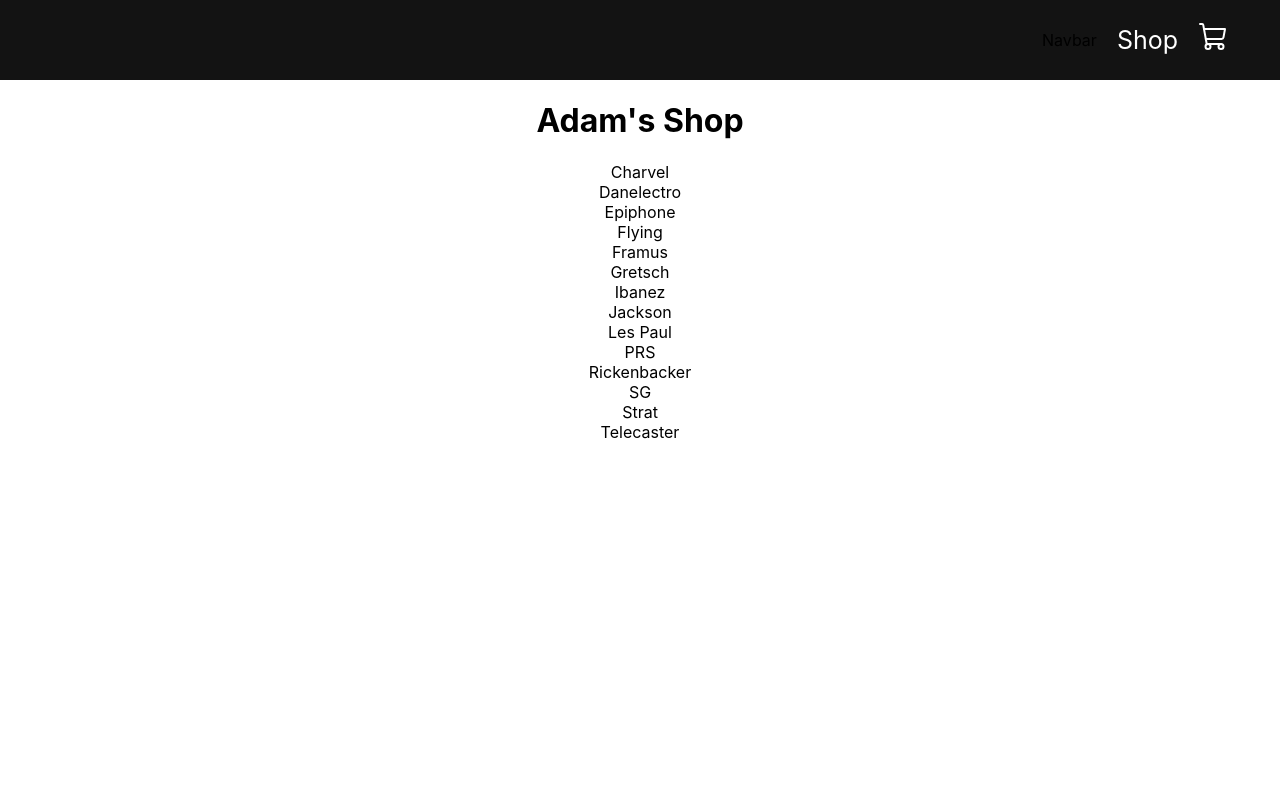
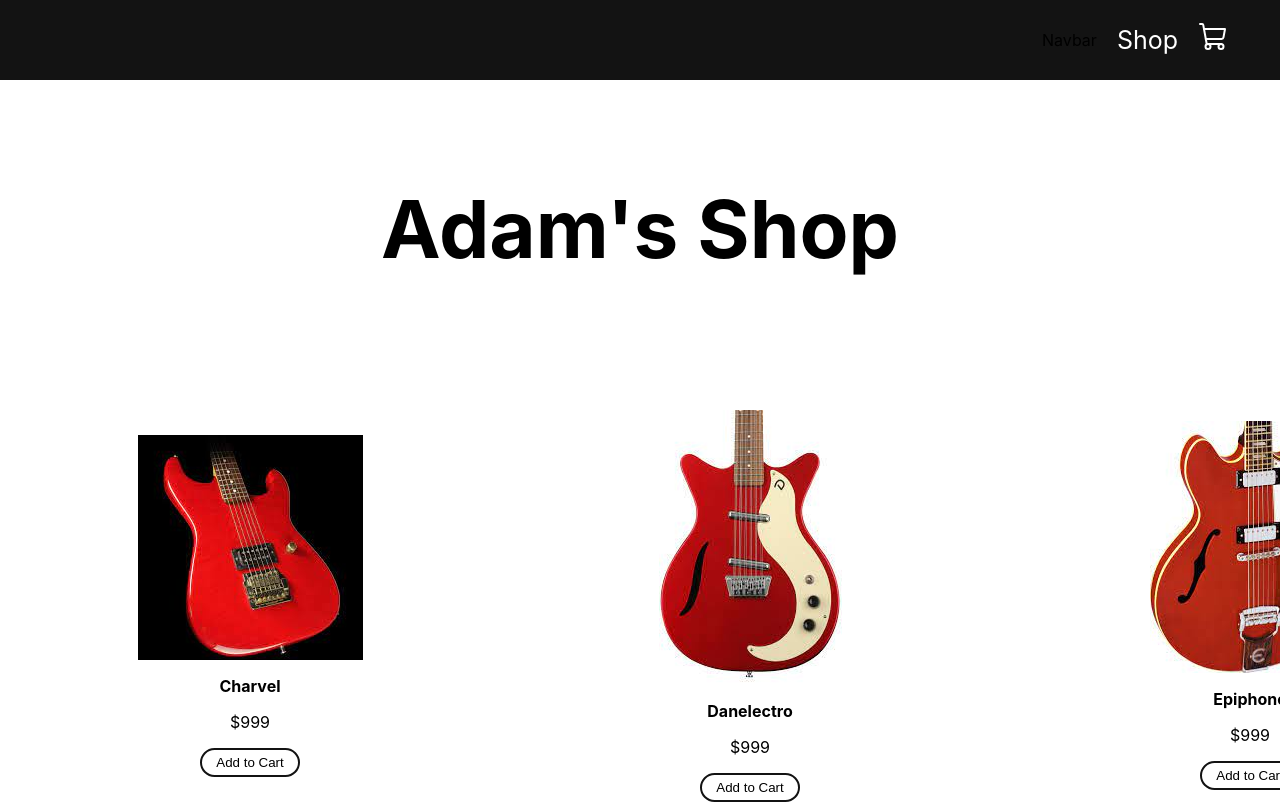
Before and after one commit to sinninga/ecommerce, a React (Create React App) app: page / in a window 1280 px wide. Shown: the top 804 px of the page. Built offline with nearby package versions, Linux system fonts and the light colour scheme.

Commit message:
added checkout page

```diff
--- a/src/App.js
+++ b/src/App.js
@@ -4,10 +4,12 @@
 import { Navbar } from './components/navbar';
 import { Shop } from './pages/shop/shop';
 import { Cart } from './pages/cart/cart';
+import { ShopContextProvider } from './context/shop-context';
 
 function App() {
   return (
     <div className="App">
+      <ShopContextProvider>
       <Router>
         <Navbar />
         <Routes>
@@ -15,6 +17,7 @@
           <Route path="/cart" element={<Cart />}/>
         </Routes>
       </Router>
+      </ShopContextProvider>
     </div>
   );
 }
--- /dev/null
+++ b/src/context/shop-context.jsx
@@ -0,0 +1,50 @@
+import React from "react";
+import { PRODUCTS } from "../products";
+import { useState } from "react";
+import { createContext } from "react";
+
+export const ShopContext = createContext(null);
+
+const getDefaultCart = () => {
+    let cart = {}
+    for (let i =1; i < PRODUCTS.length  +1; i++) {
+        cart[i] = 0
+    }
+    return cart;
+}
+
+export const ShopContextProvider = (props) => {
+    const [cartItems, setCartItems] = useState(getDefaultCart());
+
+    const getTotalCartAmount = () => {
+        let totalAmount = 0;
+        for (const item in cartItems) {
+            if (cartItems[item] > 0) {
+                let itemInfo = PRODUCTS.find((product) => product.id === Number(item));
+                totalAmount += cartItems[item] * itemInfo.price
+            }
+        }
+
+        return totalAmount;
+    }
+
+    const addToCart = (itemId) => {
+        setCartItems((prev) => ({...prev, [itemId]: prev[itemId] + 1 }));
+    };
+
+    const removeFromCart = (itemId) => {
+        setCartItems((prev) => ({...prev, [itemId]: prev[itemId] - 1 }));
+    };
+
+    const updateCartItemCount = (newAmount, itemId) => {
+        setCartItems((prev) => ({...prev, [itemId]: newAmount }));
+    }
+
+    const contextValue = {cartItems, addToCart, removeFromCart, updateCartItemCount, getTotalCartAmount};
+
+    return (
+        <ShopContext.Provider value={contextValue}>
+            {props.children}
+        </ShopContext.Provider>
+    )
+}
--- /dev/null
+++ b/src/pages/cart/cart-item.jsx
@@ -0,0 +1,26 @@
+import React, {useContext} from "react";
+import { ShopContext } from "../../context/shop-context";
+
+export const CartItem = (props) => {
+    const { id, productName, price, productImage } = props.data;
+    const { cartItems, addToCart, removeFromCart, updateCartItemCount } = useContext(ShopContext);
+
+    return (
+        <div className="cartItem">
+            <img src={productImage} alt="img" />
+            <div className="description">
+                <p>
+                    <b>{productName}</b>
+                </p>
+                <p>
+                    ${price}
+                </p>
+                <div className="countHandler">
+                    <button onClick={() => removeFromCart(id)}> - </button>
+                    <input value={cartItems[id]} onChange={(e) => updateCartItemCount(Number(e.target.value), id)} />
+                    <button onClick={() => addToCart(id)}> + </button>
+                </div>
+            </div>
+        </div>
+    )
+}
--- /dev/null
+++ b/src/pages/cart/cart.css
@@ -0,0 +1,43 @@
+.cart {
+    display: flex;
+    flex-direction: column;
+    justify-content: center;
+    align-items: center;
+}
+
+.cartItem {
+    width: 700px;
+    height: 250px;
+    display: flex;
+
+    align-items: center;
+    box-shadow: 0px 3px 15px rgba(0, 0, 0, 0.2);
+    border-radius: 25px;
+    margin: 30px;
+}
+
+.cartItem img {
+    width: 200px;
+}
+
+.cartItem .description {
+    width: 100%;
+    font-size: 30px;
+}
+
+.countHandler input {
+    width: 40px;
+    text-align: center;
+    font-weight: bolder;
+}
+
+.checkout button {
+    width: 150px;
+    height: 50px;
+    background-color: rgb(19, 19, 19);
+    color: white;
+    border: none;
+    border-radius: 8px;
+    margin: 10px;
+    cursor: pointer;
+}
--- a/src/pages/cart/cart.jsx
+++ b/src/pages/cart/cart.jsx
@@ -1,5 +1,42 @@
-import React from "react";
+import React, { useContext } from "react";
+import { PRODUCTS } from "../../products";
+import { ShopContext } from "../../context/shop-context";
+import { CartItem } from "./cart-item";
+import "./cart.css"
+import { useNavigate } from "react-router-dom";
 
 export const Cart = () => {
-  return <div>cart</div>;
+  const { cartItems, getTotalCartAmount } = useContext(ShopContext);
+  const totalAmount = getTotalCartAmount();
+  const navigate = useNavigate();
+
+
+  return (
+    <div className="cart">
+      <div>
+        <h1>Your Cart Items</h1>
+      </div>
+      <div className="cart">
+        {PRODUCTS.map((product) => {
+          if (cartItems[product.id] !== 0) {
+            return <CartItem data={product} />
+          }
+        })}
+      </div>
+      {totalAmount > 0 ? (
+      <div className="checkout">
+        <p>
+          Subtotal: ${totalAmount}
+        </p>
+        <button onClick={() => navigate("/")}> Continue Shopping</button>
+        <button> Checkout</button>
+      </div>
+  ) : (
+    <div className="checkout">
+    <h1> Your Cart is Empty</h1>
+    <button onClick={() => navigate("/")}> Continue Shopping</button>
+    </div>
+  )}
+    </div>
+  );
 };
--- a/src/pages/shop/product.jsx
+++ b/src/pages/shop/product.jsx
@@ -1,6 +1,25 @@
-import React from "react";
+import React, { useContext } from "react";
+import { ShopContext } from "../../context/shop-context";
 
 export const Product = (props) => {
         const {id, productName, price, productImage} = props.data;
-    return <div>{productName}</div>
+        const { addToCart, cartItems } = useContext(ShopContext);
+        const cartItemAmount = cartItems[id];
+
+    return (
+         <div className="product">
+            <img src={productImage} alt="img" />
+            <div className="description">
+                <p>
+                    <b>{productName}</b>
+                </p>
+                <p>
+                    ${price}
+                </p>
+            </div>
+            <button className="addToCartBttn" onClick={() => addToCart(id)}>
+                 Add to Cart {cartItemAmount > 0 && <> ({cartItemAmount})</>}
+            </button>
+         </div>
+  );
 };
--- /dev/null
+++ b/src/pages/shop/shop.css
@@ -0,0 +1,55 @@
+.shopTitle {
+    margin-top: 100px;
+    text-align: center;
+    font-size: 40px;
+  }
+  .products {
+    width: 100%;
+    flex-wrap: wrap;
+    overflow: scroll;
+    height: auto;
+    display: grid;
+    grid-template-columns: 1fr 1fr 1fr;
+    place-items: center;
+  }
+
+  .product {
+    border-radius: 15px;
+    width: 300px;
+    height: 350px;
+    margin: 100px;
+    display: flex;
+    flex-direction: column;
+    justify-content: center;
+    align-items: center;
+  }
+
+  .product .img {
+    width: 400px;
+  }
+
+  .product .description {
+    text-align: center;
+  }
+
+  .product:hover {
+    transition: 0.3s ease-in;
+    cursor: pointer;
+  }
+
+  .addToCartBttn {
+    background-color: transparent;
+    border: 2px solid rgb(19, 19, 19);
+    min-width: 100px;
+    padding-left: 10px;
+    padding-right: 10px;
+    padding-top: 5px;
+    padding-bottom: 5px;
+    border-radius: 15px;
+  }
+
+  .addToCartBttn:hover {
+    background-color: rgb(19, 19, 19);
+    color: white;
+    cursor: pointer;
+  }
--- a/src/pages/shop/shop.jsx
+++ b/src/pages/shop/shop.jsx
@@ -1,6 +1,7 @@
 import React from "react";
 import { PRODUCTS } from "../../products";
 import { Product } from "./product";
+import "./shop.css";
 
 export const Shop = () => {
   return (
```
